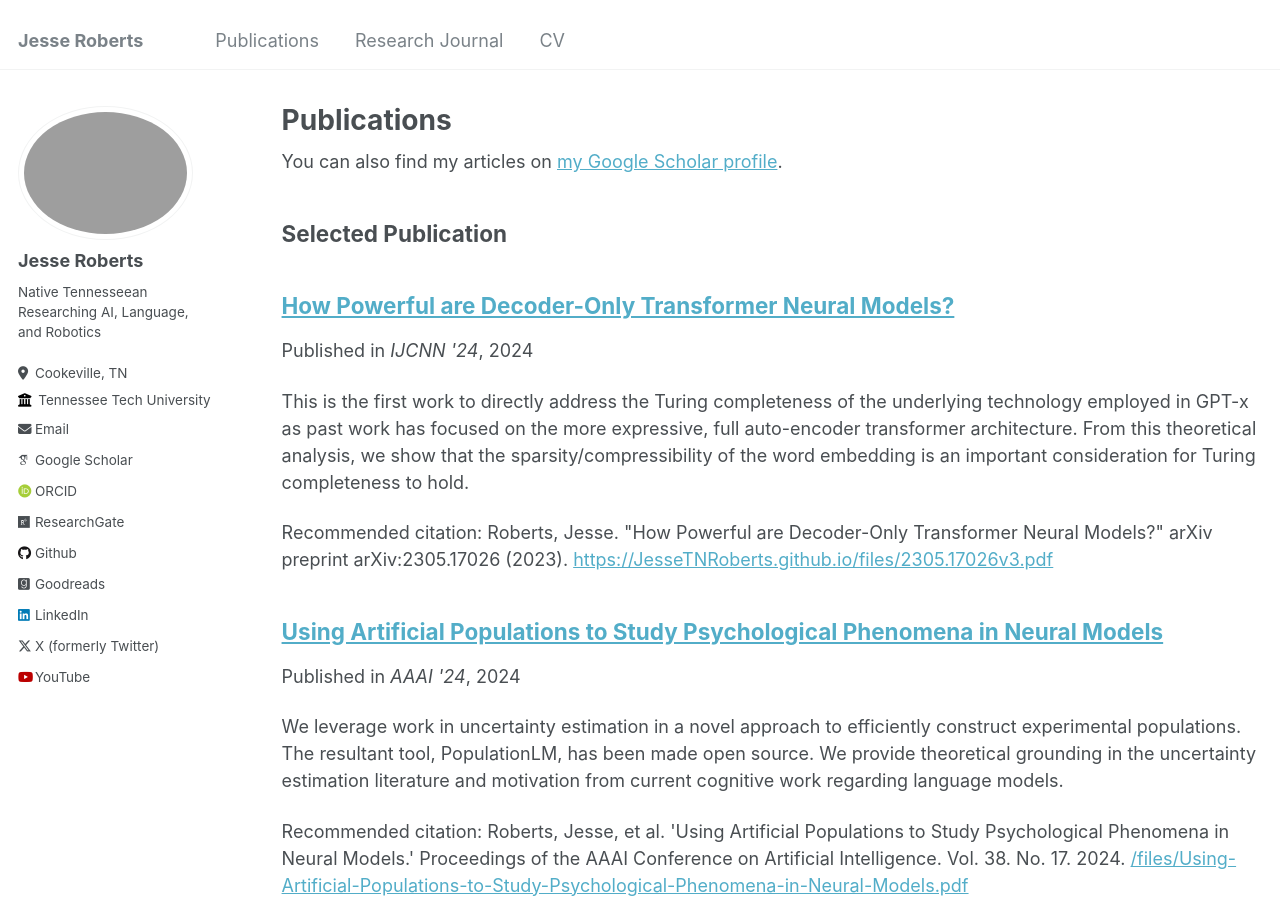
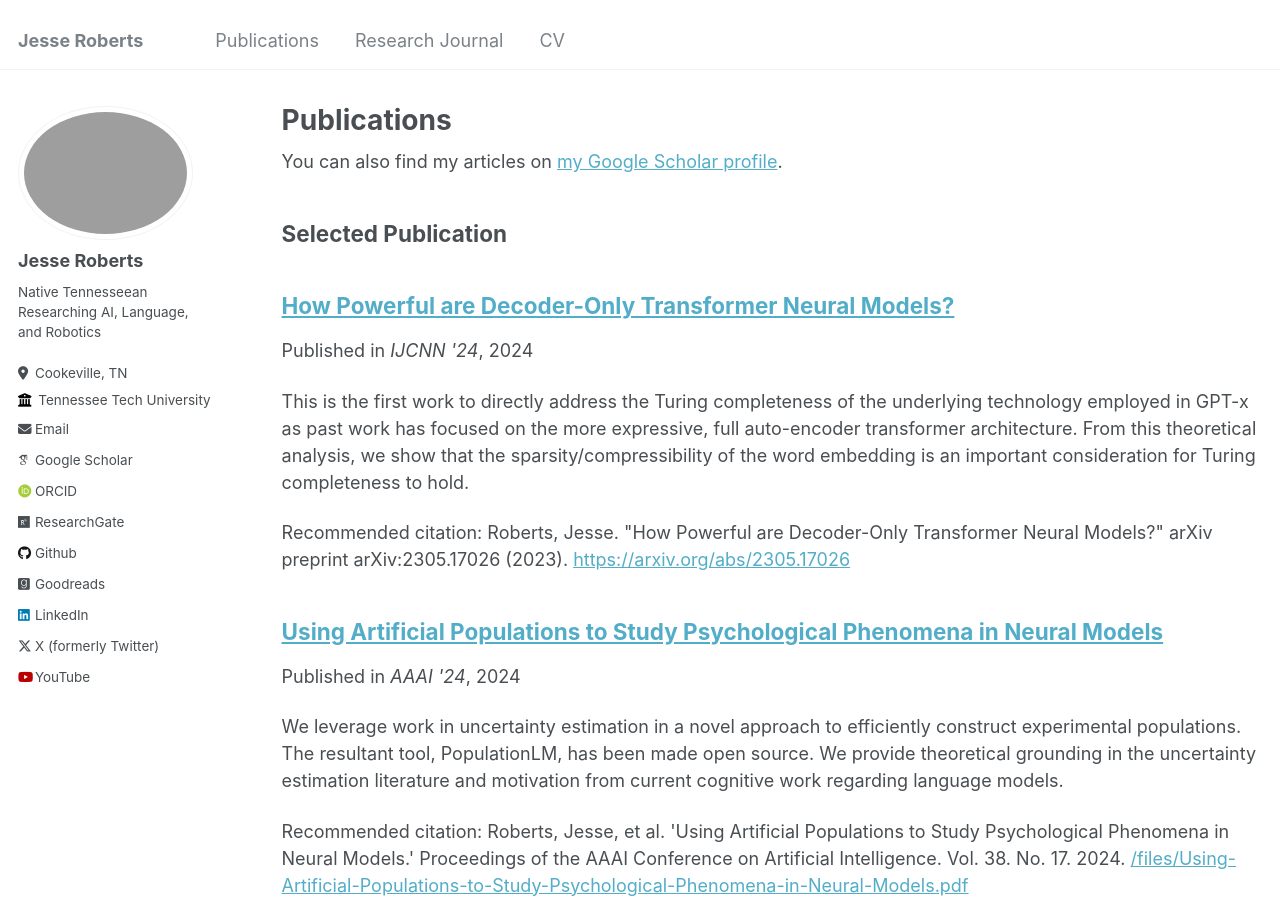
Before and after one commit to JesseTNRoberts/JesseTNRoberts.github.io, a Jekyll site: the page built from _pages/publications.md, in a window 1280 px wide and 900 px high. Built offline with Jekyll 4.4.1, drawn with Linux system fonts in a browser that asks for light colours; some web fonts are replaced; part of the change alters nothing that is shown.

Commit message:
Update 2024-05-01-paper2.md

```diff
--- a/_publications/2024-05-01-paper2.md
+++ b/_publications/2024-05-01-paper2.md
@@ -1,11 +1,11 @@
 ---
 title: "How Powerful are Decoder-Only Transformer Neural Models?"
 collection: publications
-permalink: https://arxiv.org/abs/2305.17026
+permalink: /publications/How-Powerful-are-Decoder-Only-Transformer-Neural-Models
 excerpt: 'This is the first work to directly address the Turing completeness of the underlying technology employed in GPT-x as past work has focused on the more expressive, full auto-encoder transformer architecture. From this theoretical analysis, we show that the sparsity/compressibility of the word embedding is an important consideration for Turing completeness to hold.'
 date: 2024-05-01
 venue: "IJCNN '24"
-paperurl: 'https://JesseTNRoberts.github.io/files/2305.17026v3.pdf'
+paperurl: 'https://arxiv.org/abs/2305.17026'
 citation: Roberts, Jesse. "How Powerful are Decoder-Only Transformer Neural Models?" arXiv preprint arXiv:2305.17026 (2023).
 ---
 
```
